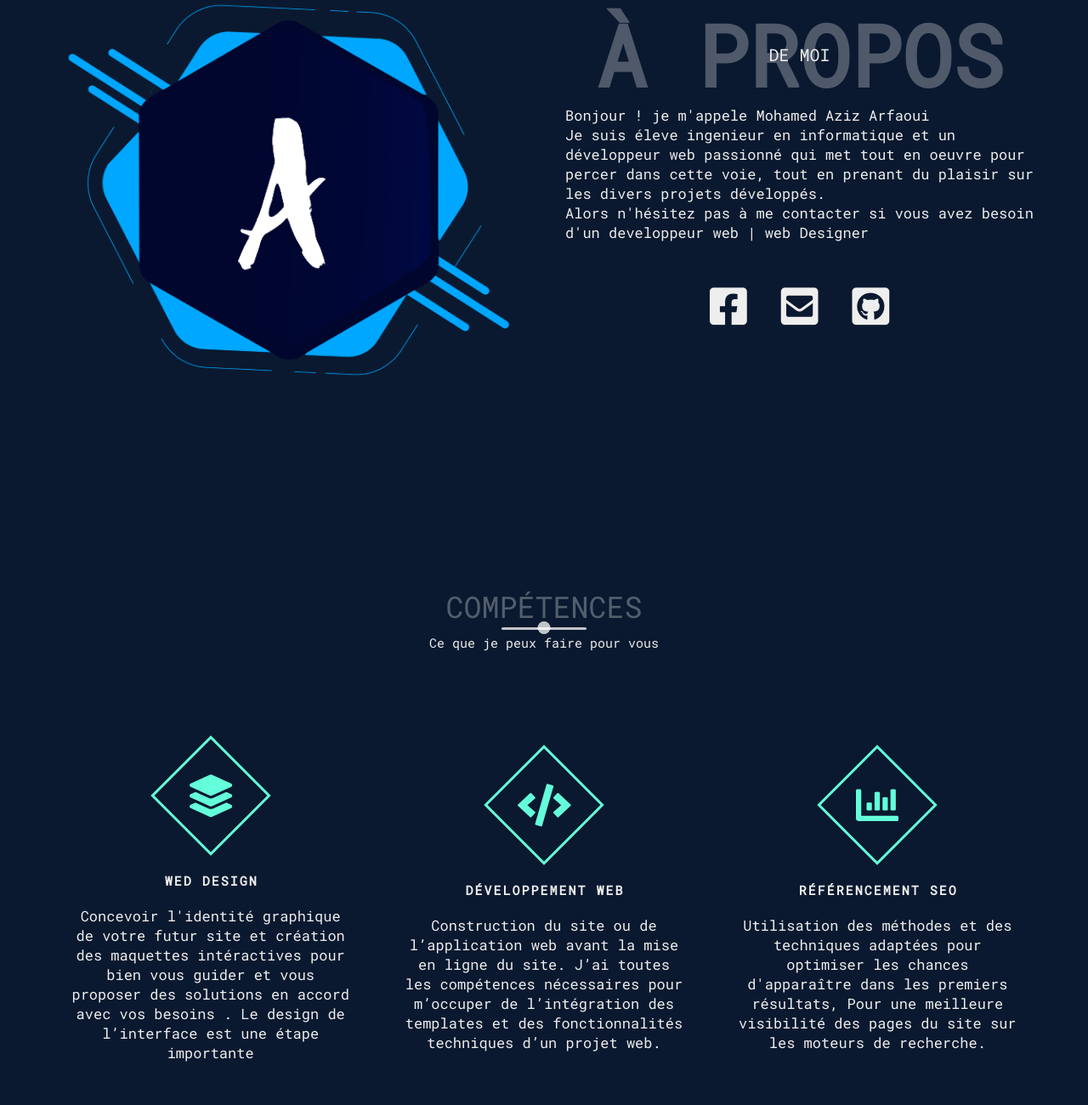
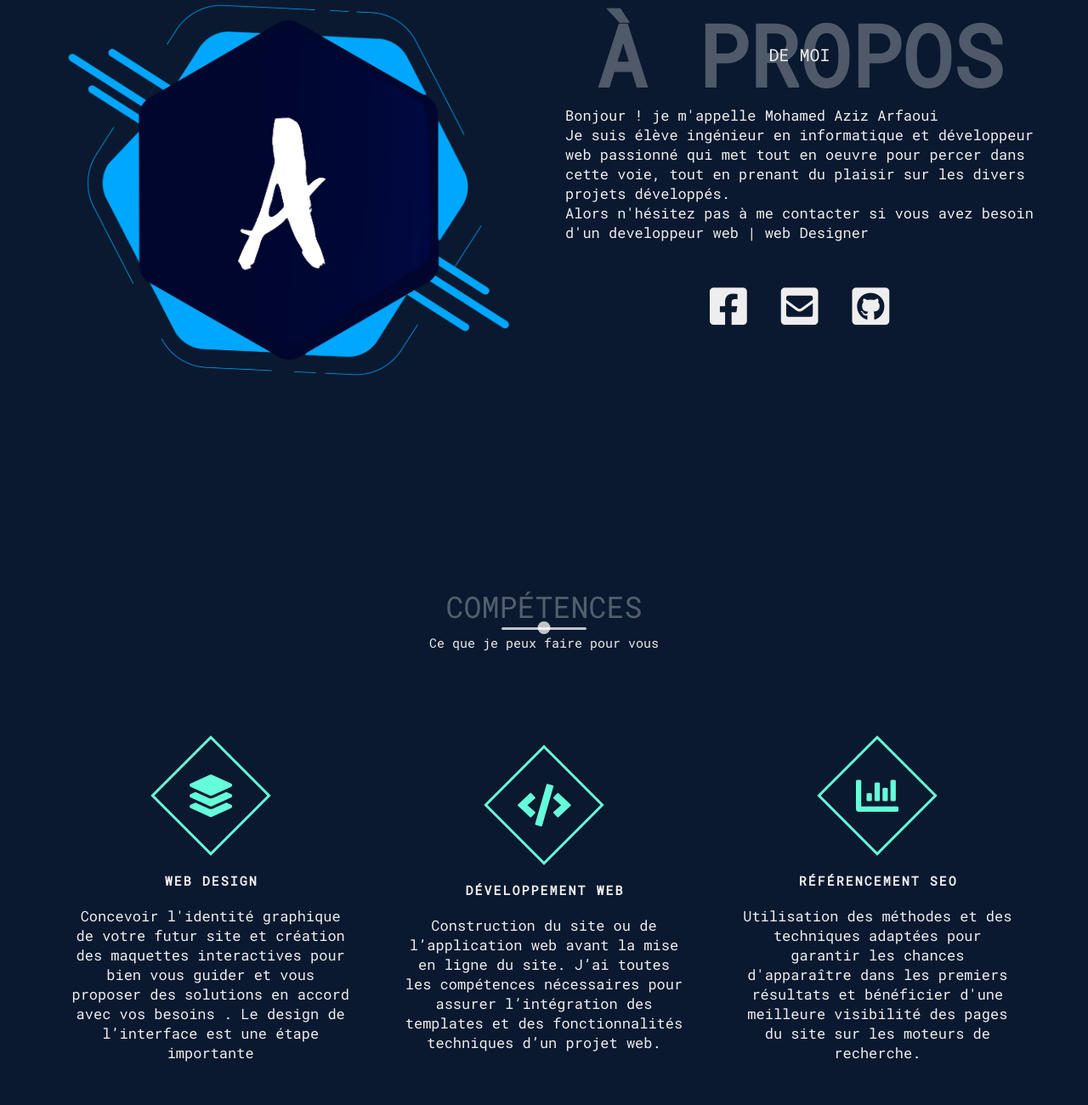
Before and after one commit to arfaoui-aziz/E-Portfolio, a plain HTML site: page index.html in a window 1280 px wide. Shown: the part 980-2280 px from the top of the page at 85% size. Drawn offline with nearby package versions, Linux system fonts and the light colour scheme; a web font is replaced by a local one.

Commit message:
Correction

```diff
--- a/index.html
+++ b/index.html
@@ -56,9 +56,9 @@
                     <h1>À propos</h1>
                     <h6>De Moi</h6>
                 </div>
-                <p>Bonjour ! je m'appele Mohamed Aziz Arfaoui <br>
-                    Je suis éleve ingenieur en informatique
-                     et un développeur web passionné qui met
+                <p>Bonjour ! je m'appelle Mohamed Aziz Arfaoui <br>
+                    Je suis élève ingénieur en informatique
+                     et développeur web passionné qui met
                      tout en oeuvre pour percer dans cette voie, tout en prenant du plaisir sur les divers projets développés.<br>
                      Alors n'hésitez pas à me contacter si vous avez besoin d'un developpeur web | web Designer
                      <a href="#" class="icon-link"></a>
@@ -102,9 +102,9 @@
                     <div class="icon-container">
                         <i class="fas fa-layer-group"></i>
                     </div>
-                        <h1>Wed Design</h1>
+                        <h1>Web Design</h1>
                         <p>
-                            Concevoir l'identité graphique de votre futur site et création des maquettes intéractives pour bien vous guider et vous proposer des solutions en accord avec vos besoins . Le design de l’interface est une étape importante
+                            Concevoir l'identité graphique de votre futur site et création des maquettes interactives pour bien vous guider et vous proposer des solutions en accord avec vos besoins . Le design de l’interface est une étape importante
 
                         </p>
                 </div>
@@ -116,7 +116,7 @@
                         <h1>Développement web</h1>
                         <p>
                              Construction du site ou de l’application web avant la mise en ligne du site.
-                            J’ai toutes les compétences nécessaires pour m’occuper de l’intégration des templates et des fonctionnalités techniques d’un projet web.
+                            J’ai toutes les compétences nécessaires pour assurer l’intégration des templates et des fonctionnalités techniques d’un projet web.
                         </p>
 
                 </div>
@@ -127,8 +127,8 @@
                     </div>
                         <h1>Référencement SEO</h1>
                         <p>
-                             Utilisation des méthodes et des techniques adaptées pour optimiser les chances d'apparaître dans les premiers résultats,
-                             Pour une meilleure visibilité des pages du site sur les moteurs de recherche.
+                             Utilisation des méthodes et des techniques adaptées pour garantir les chances d'apparaître dans les premiers résultats et
+                             bénéficier d'une meilleure visibilité des pages du site sur les moteurs de recherche.
                         </p>
                 </div>
             </div>
@@ -218,7 +218,8 @@ Les Technologies : QT, C++, Arduino.
                     <li class="date" data-date="2018">
                         <h1 class="Mytext">Tunisie Telecome</h1>
                         <p>
-                            Stage d’Initiation , Gestion du portefeuille des client et suivi des contrats
+                            Stage d’Initiation<br>
+                            Gestion du portefeuille client et suivi des contrats
                         </p>
                     </li>
 
```
